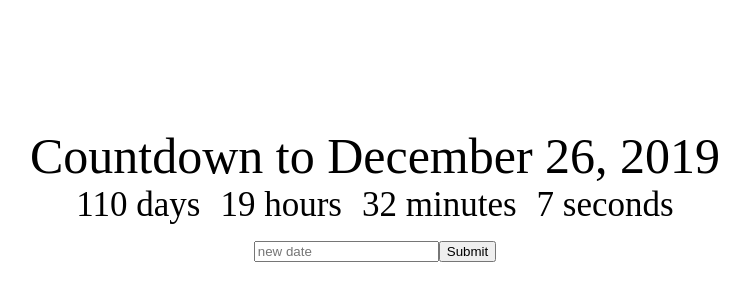
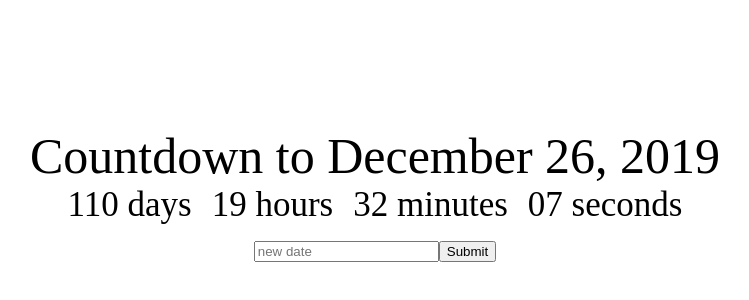
Before and after one commit to alvalle09/countdownchamp, a React (Create React App) app: page / in a window 1280 px wide. Shown: the part 126-426 px from the top of the page, without its empty margins (265-1014 px from the left). Built offline with nearby package versions, Linux system fonts and the light colour scheme.

Commit message:
refactor leading zero func with terniary operator

```diff
--- a/src/Clock.jsx
+++ b/src/Clock.jsx
@@ -24,10 +24,7 @@
     }
 
     leading0(num) {
-      if (num < 10) {
-        return '0' + num;
-      }
-      return num;
+      return (num < 10) ? '0' + num : num;
     }
 
     getTimeUntil(deadline) {
@@ -45,10 +42,10 @@
   render() {
       return (
         <div>
-      <div className="Clock-days">{this.state.days} days</div>
-      <div className="Clock-hours">{this.state.hours} hours</div>
-      <div className="Clock-minutes">{this.state.minutes} minutes</div>
-      <div className="Clock-seconds">{this.state.seconds} seconds</div>
+      <div className="Clock-days">{this.leading0(this.state.days)} days</div>
+      <div className="Clock-hours">{this.leading0(this.state.hours)} hours</div>
+      <div className="Clock-minutes">{this.leading0(this.state.minutes)} minutes</div>
+      <div className="Clock-seconds">{this.leading0(this.state.seconds)} seconds</div>
     </div>
     )
   }
```
